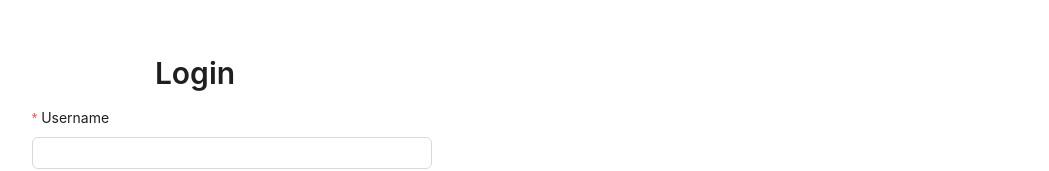
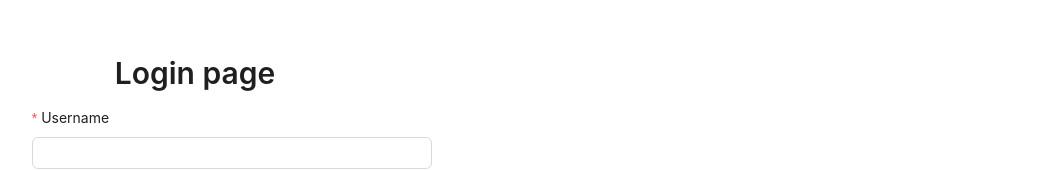
Before and after one commit to Rajesh-1432/TouchlessAP, a React (Create React App) app in the folder client/: page / in a window 1280 px wide. Shown: the part 147-318 px from the top of the page, without its empty margins (125-1174 px from the left). Built offline with nearby package versions, Linux system fonts and the light colour scheme.

Commit message:
Update LoginPage.jsx

```diff
--- a/client/src/Pages/LoginPage.jsx
+++ b/client/src/Pages/LoginPage.jsx
@@ -31,7 +31,7 @@ const LoginPage = () => {
   return (
     <Row justify="space-around" align="middle" style={{ height: "100vh" }}>
       <Col span={8} style={{ padding: "50px" }}>
-        <Title level={2}>Login</Title>
+        <Title level={2}>Login page</Title>
         <Form
           form={form}
           onFinish={handleSubmit}
```
